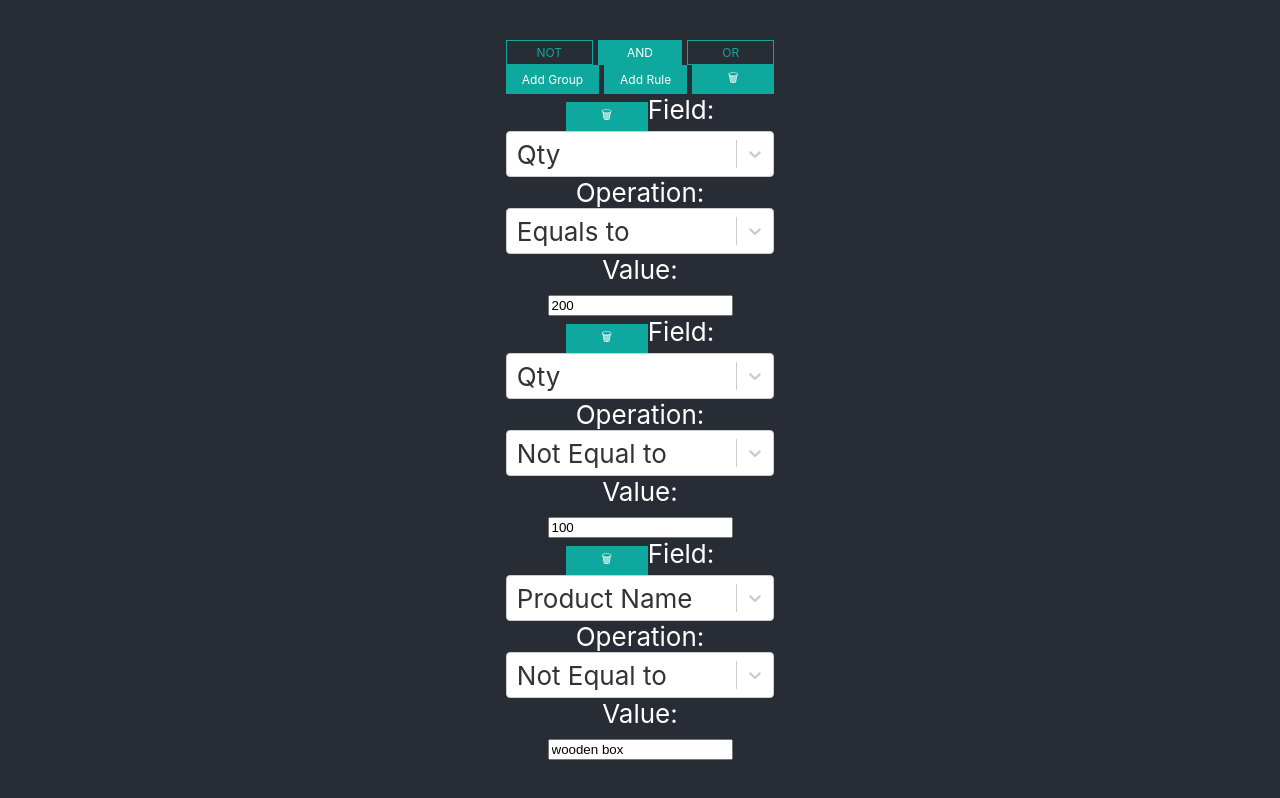
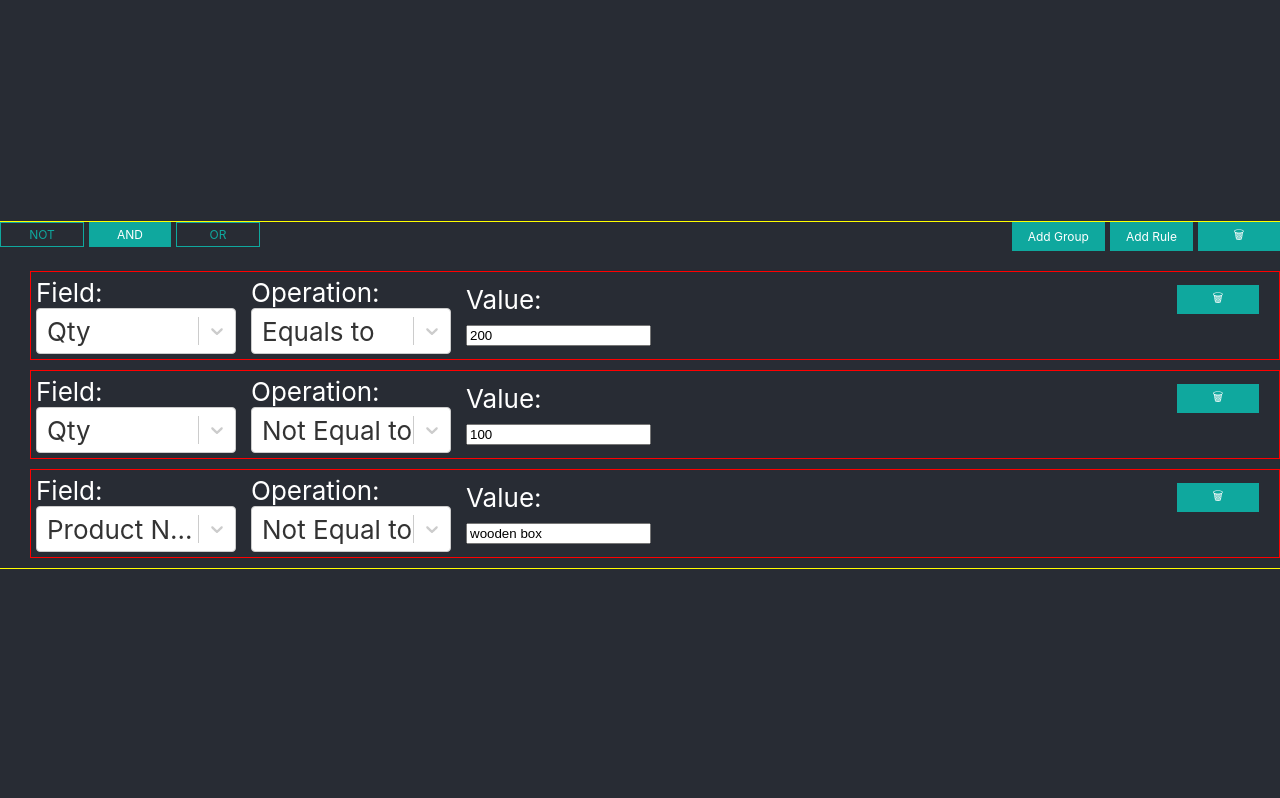
Before and after one commit to cool5785/rules-editor, a React (Create React App) app: page / in a window 1280 px wide. Built offline with nearby package versions, Linux system fonts and the light colour scheme.

Commit message:
Some ui changes

```diff
--- a/src/App.tsx
+++ b/src/App.tsx
@@ -42,7 +42,7 @@ function App() {
       <header className="App-header">
         <GroupItem
           onGroupChange={(item)=> {
-              console.log("Updated Group ", JSON.stringify(item));
+              console.log("Updated Group ",item);
           }}
           onGroupDelete={()=> console.log("Trying to delete root group")}
           config={ruleEditorConfig} />
--- a/src/components/FieldValue/InputBetween.tsx
+++ b/src/components/FieldValue/InputBetween.tsx
@@ -29,13 +29,13 @@ export const InputBetween = (props: BetweenProps) => {
     return (
         <div className="betweenValue">
             <input type="number"
-                value={valueA.toString()}
+                value={valueA?.toString()}
                 max={fieldSettings?.max}
                 min={fieldSettings?.min}
                 onChange={(evt)=> setValueA(parseNumber(evt.target.value))}/>
             AND
             <input type="number"
-                value={valueB.toString()}
+                value={valueB?.toString() || ""}
                 max={fieldSettings?.max}
                 min={fieldSettings?.min}
                 onChange={(evt)=> setValueB(parseNumber(evt.target.value))}/>
--- a/src/components/Group.css
+++ b/src/components/Group.css
@@ -1,4 +1,30 @@
+
 .addAction {
     display: flex;
     float: right;
 }
+.groupItem .groupBody {
+    position: relative;
+    margin-left: 30px;
+}
+.groupItem {
+    position: relative;
+    width: 100%;
+    margin-bottom: 10px;
+    outline: 1px solid yellow;
+}
+.groupItem .actionHeader {
+    margin-bottom: 20px;
+}
+.groupItem .conditionButton {
+    float: left;
+}
+.clearfix:before,
+.clearfix:after {
+    content: " "; /* 1 */
+    display: table; /* 2 */
+}
+
+.clearfix:after {
+    clear: both;
+}
--- a/src/components/Group.tsx
+++ b/src/components/Group.tsx
@@ -43,16 +43,6 @@ export const GroupItem = (props: Props) => {
 
     setGroup(groupObj);
   }, [condition, children]);
-
-  useEffect(()=> {
-    console.log("Children updated", children.length);
-  }, [children]);
-
-  const setGroupForChildren = (items: (IRule|IGroup)[]) =>{
-    const groupItem = {...group};
-    groupItem.children = items;
-    setGroup(groupItem);
-  }
 
   const updateChild = (idx: number, item:(IRule| IGroup)) => {
     let updatedChildren = children;
@@ -107,15 +97,30 @@ export const GroupItem = (props: Props) => {
     };
     updatedChildren.push(groupConfig);
     setChildren(updatedChildren);
+    // setX(x+1);
+  };
 
-
-    // setX(x+1);
+  const getChildNode = (item: (IRule| IGroup), index: number) => {
+    if(item.properties.type === "group") {
+      return (<GroupItem
+        key={index}
+        config={item as IGroup}
+        onGroupChange={(group) => updateChild(index, group)}
+        onGroupDelete={()=> removeChild(index)} />);
+    } else {
+      return (<RuleItem
+        key={index}
+        config={item as IRule}
+        onRuleChange={(rule) => updateChild(index, rule)}
+        onRuleDelete={()=> removeChild(index)} />);
+    }
   };
 
   return (
     <div className={"groupItem"}>
-      <div className="actionHeader">
+      <div className="actionHeader clearfix">
         <ButtonBar
+          className={"conditionButton"}
           labels={arrCondition}
           checked={arrCondition.indexOf(condition)}
           onChange={(i)=> {
@@ -141,21 +146,7 @@ export const GroupItem = (props: Props) => {
       </div>
       <div className="groupBody">
         {
-          children.map((item, index) => {
-            if(item.properties.type === "group") {
-              return (<GroupItem
-                key={index}
-                config={item as IGroup}
-                onGroupChange={(group) => updateChild(index, group)}
-                onGroupDelete={()=> removeChild(index)} />);
-            } else {
-              return (<RuleItem
-                key={index}
-                config={item as IRule}
-                onRuleChange={(rule) => updateChild(index, rule)}
-                onRuleDelete={()=> removeChild(index)} />);
-            }
-          })
+          children.map(getChildNode)
         }
       </div>
     </div>
--- a/src/components/RuleItem/RuleItem.css
+++ b/src/components/RuleItem/RuleItem.css
@@ -0,0 +1,16 @@
+.ruleItem{
+    border: 1px solid red;
+    margin-bottom: 10px;
+    padding: 5px;
+    text-align: left;
+}
+.ruleItem .action {
+    float: right;
+    width: auto;
+}
+.ruleItem > div {
+    display: inline-block;
+    text-align: left;
+    width: 200px;
+    margin-right: 15px;
+}
--- a/src/components/RuleItem/RuleItem.tsx
+++ b/src/components/RuleItem/RuleItem.tsx
@@ -5,6 +5,7 @@ import { IOperation, Operations, OperationType } from "../modules/Operations";
 import { IField, FieldConfig, FieldOption } from "../modules/FieldConfig";
 import { ValueType, FieldValue } from "../FieldValue/FieldValue";
 import { Button } from "../common";
+import "./RuleItem.css";
 
 export interface IRule {
     properties: {
@@ -100,14 +101,14 @@ export const RuleItem = (props: RuleProps) => {
 
     return (
       <div className={"ruleItem"}>
-            <Button label={"🗑"}
-                onClick={props.onRuleDelete}
-                tooltip={{position: "bottom" ,text: "Delete Rule"}} />
+          <div className={"field"}>
             Field:
             <Select
                 value={field}
                 options={getFields()}
                 onChange={(selected) =>fieldChange(selected as FieldOption)} />
+          </div>
+          <div className="operation">
             Operation:
                 {field && (
                     <Select
@@ -115,11 +116,19 @@ export const RuleItem = (props: RuleProps) => {
                     options={getOperations(field)}
                     onChange={(selected) =>operationChange(selected as IOperation)} />
                 )}
+          </div>
+          <div className="value">
             Value:
                 <FieldValue value={value}
                     field={field}
                     operation={operation}
                     onChange={setValue} />
           </div>
+          <div className="action">
+            <Button label={"🗑"}
+                onClick={props.onRuleDelete}
+                tooltip={{position: "bottom" ,text: "Delete Rule"}} />
+          </div>
+      </div>
     );
 }
--- a/src/components/common/ButtonBar/ButtonBar.tsx
+++ b/src/components/common/ButtonBar/ButtonBar.tsx
@@ -27,7 +27,7 @@ export const ButtonBar: React.SFC<Props> = props => {
 		style = {},
 		id,
 		disabled,
-		className = "activeButtonBar",
+		className = "",
     } = props;
 
     const [selected, setSelected] = React.useState(checked);
```
Lines whose indentation alone changed are shown as unchanged.
